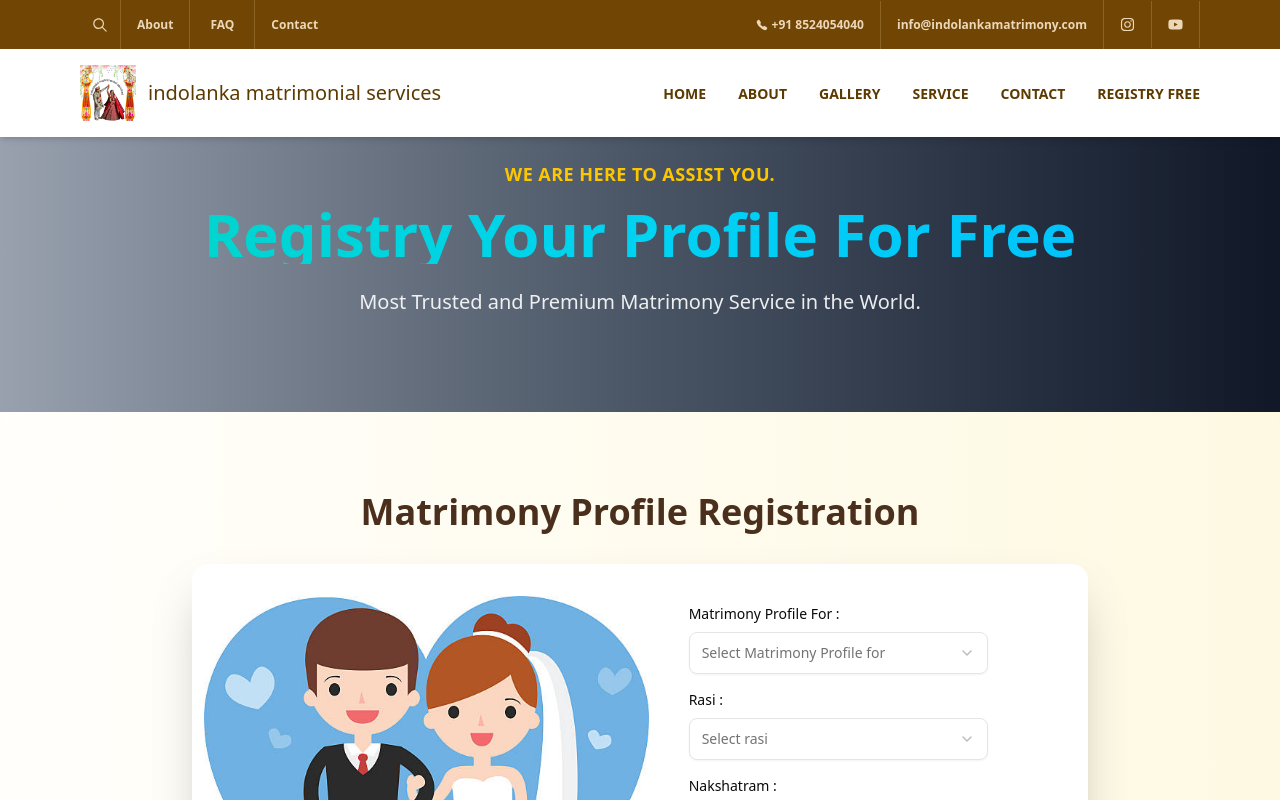
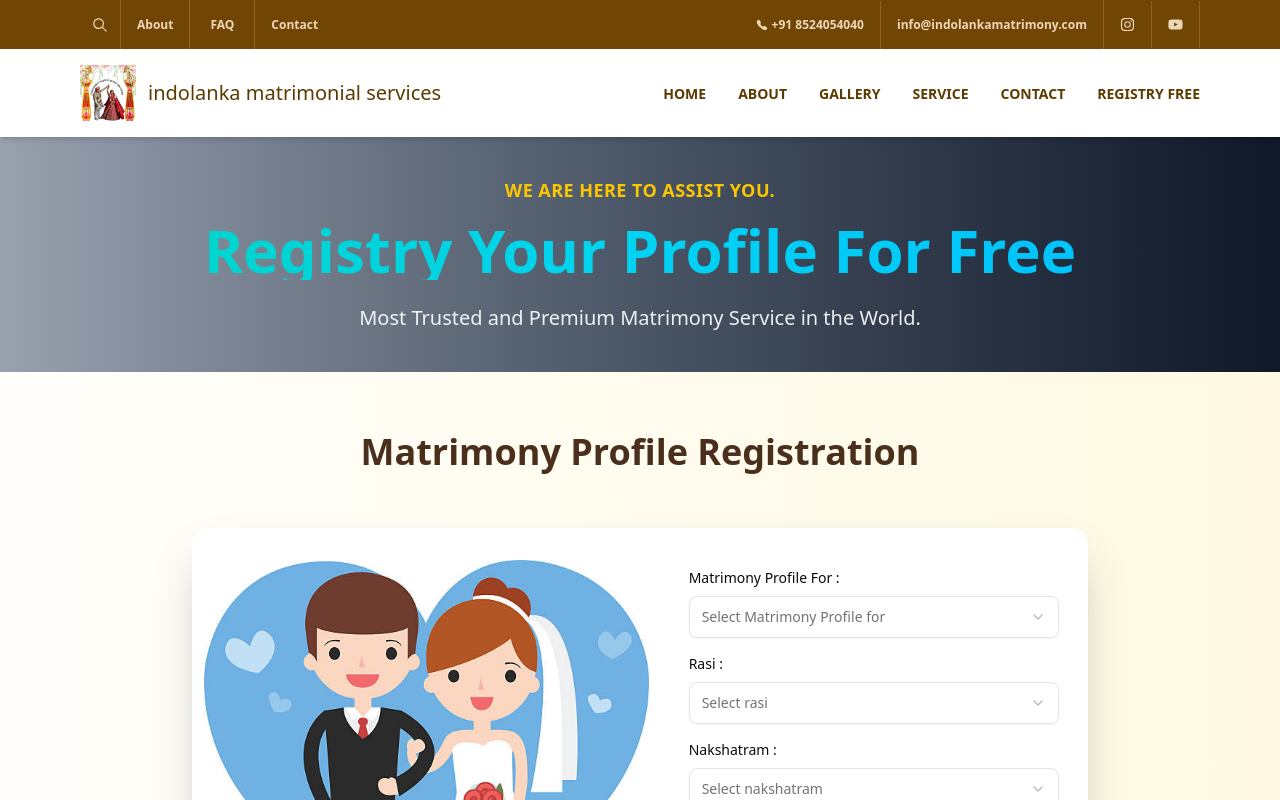
Before and after one commit to devilra/indolankamatrimony, a Next.js app in the folder frontent/: page /register in a window 1280 px wide. Shown: the top 800 px of the page. Built offline with nearby package versions, Linux system fonts and the light colour scheme.

Commit message:
register complete

```diff
--- a/frontent/app/Components/RegisterProfile.jsx
+++ b/frontent/app/Components/RegisterProfile.jsx
@@ -256,17 +256,22 @@ const RegisterProfile = () => {
   };
 
   //console.log(Object.entries(dropdownData));
-  console.log(formData);
+  //console.log(formData);
 
   const [image, setImage] = useState(null);
 
   const handleSelectChange = (name, value) => {
-    setFormData((prev) => setFormData({ ...prev, [name]: value }));
+    setFormData((prev) => ({ ...prev, [name]: value }));
+  };
+
+  const handleChange = (e) => {
+    const { name, value } = e.target;
+    setFormData((prev) => ({ ...prev, [name]: value }));
   };
 
   return (
-    <div className="max-w-7xl mx-auto pt-10 md:pt-15 lg:pt-20  shadow-lg rounded-2xl p-6 md:p-10">
-      <h1 className="text-2xl md:text-3xl lg:text-4xl font-bold text-[#4a2f1c]  text-center mb-8">
+    <div className="max-w-7xl mx-auto pt-10 md:pt-15 lg:pt-15  shadow-lg rounded-2xl p-6 md:p-10">
+      <h1 className="text-2xl md:text-3xl lg:text-4xl font-bold text-[#4a2f1c]  text-center mb-14">
         Matrimony Profile Registration
       </h1>
       <div className="lg:max-w-4xl lg:mx-auto  lg:bg-white lg:shadow-2xl lg:p-3 lg:gap-10 rounded-2xl lg:flex">
@@ -277,7 +282,7 @@ const RegisterProfile = () => {
             className="h-[400px] lg:pt-5"
           />
         </div>
-        <form className="grid grid-cols-1 lg:flex lg:flex-col  pt-10 md:pt-15 lg:pt-5 md:grid-cols-2  lg:grid-cols-1 gap-2 md:gap-6 lg:gap-2">
+        <form className="grid grid-cols-1 lg:flex lg:flex-col  pt-10 md:pt-15 lg:pt-5 md:grid-cols-2 lg:w-[370px] lg:grid-cols-1 gap-2 md:gap-6 lg:gap-2">
           {Object.entries(dropdownData).map(([label, options]) => {
             const fieldName = dropdownFieldMap[label];
             return (
@@ -343,6 +348,7 @@ const RegisterProfile = () => {
                   name={field}
                   value={formData[field]}
                   placeholder={`Enter ${field}`}
+                  onChange={handleChange}
                   className=""
                 />
               ) : (
@@ -351,6 +357,7 @@ const RegisterProfile = () => {
                   name={field}
                   value={formData[field]}
                   placeholder={`Enter ${field}`}
+                  onChange={handleChange}
                   className="py-5"
                 />
               )}
--- a/frontent/app/register/page.jsx
+++ b/frontent/app/register/page.jsx
@@ -4,7 +4,7 @@ import RegisterProfile from "../Components/RegisterProfile";
 const Register = () => {
   return (
     <div className="mt-16">
-      <section className="bg-gradient-to-r  from-gray-400 via-gray-600 to-gray-900 text-center py-24 ">
+      <section className="bg-gradient-to-r  from-gray-400 via-gray-600 to-gray-900 text-center pb-10 pt-28 ">
         <p className="text-yellow-400 text-lg font-semibold tracking-wide mb-4">
           WE ARE HERE TO ASSIST YOU.
         </p>
```
